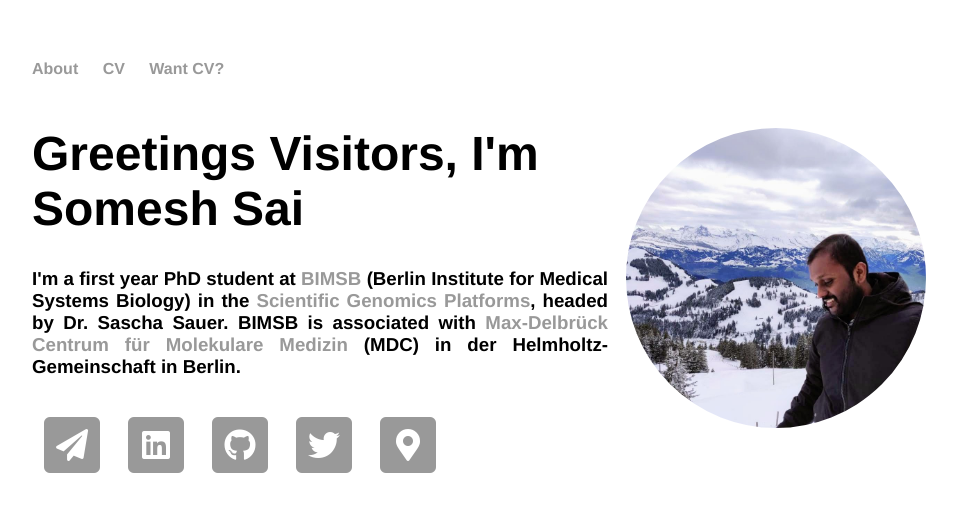
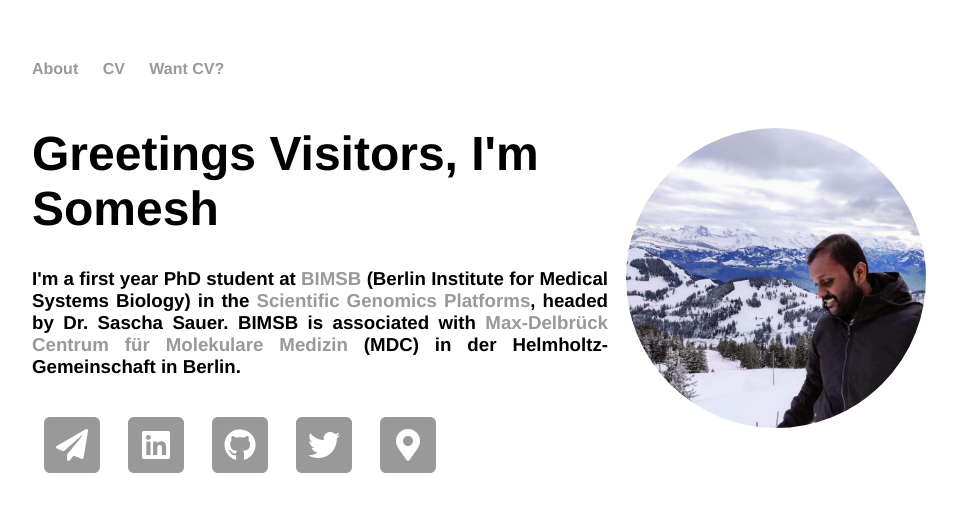
Before and after one commit to saisomesh2594/saisomesh2594.github.io, a Jekyll site: the page built from index.html, in a window 1280 px wide. Shown: the top 512 px of the page, without its empty margins (160-1117 px from the left). Built offline with Jekyll 4.4.1, drawn with Linux system fonts in a browser that asks for light colours.

Commit message:
update welcome message

```diff
--- a/_config.yml
+++ b/_config.yml
@@ -2,4 +2,4 @@ name: Somesh Sai, Just Another Bioinformatician
 markdown: kramdown
 baseurl: "" # the subpath of your site, e.g. /blog
 logo: "/images/me.jpg"
-welcome: "Greetings Visitors, I'm Somesh Sai "
+welcome: "Greetings Visitors, I'm Somesh"
```
